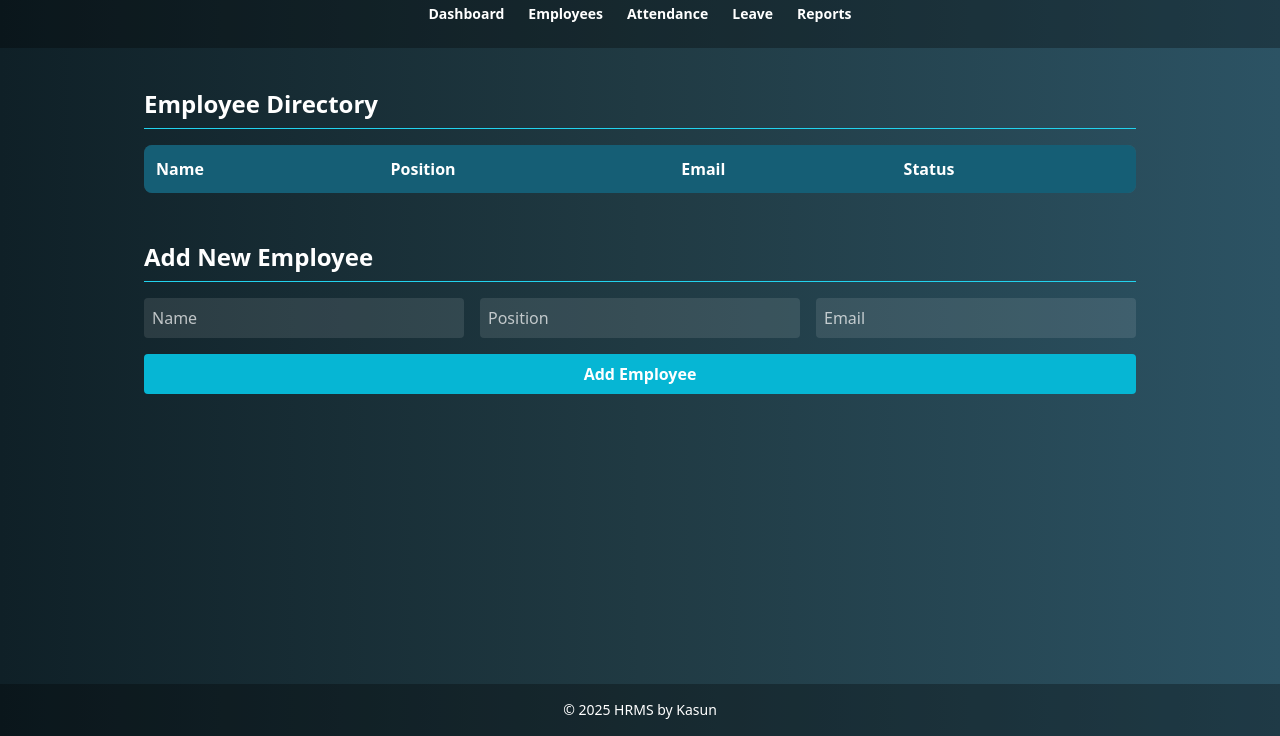
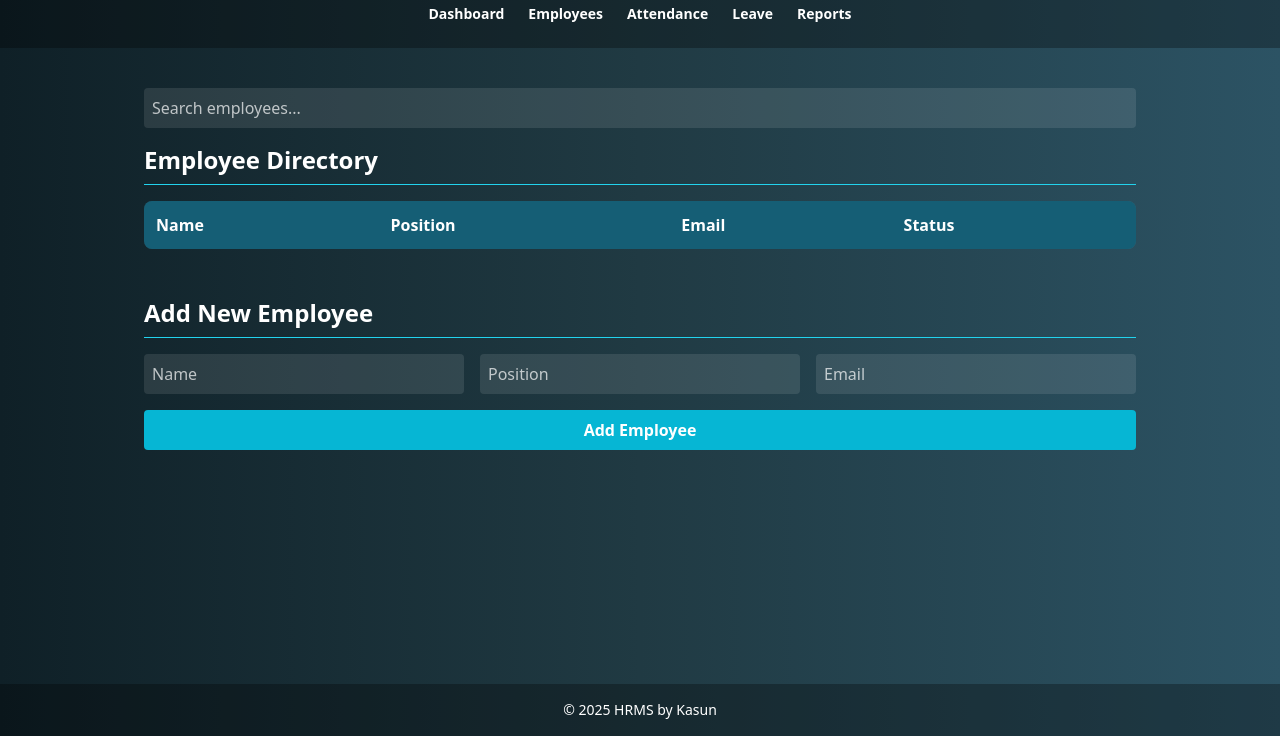
Before and after one commit to KasunBandara921/HR, a plain HTML site: page index.html in a window 1280 px wide. Shown: the part 64-800 px from the top of the page. Drawn offline with nearby package versions, Linux system fonts and the light colour scheme.

Commit message:
Added a input tag which contains a search buton

```diff
--- a/index.html
+++ b/index.html
@@ -25,6 +25,14 @@
 
   <main class="flex-1 px-4 py-10 max-w-5xl mx-auto w-full">
     <section class="mb-12">
+        <div class="mb-4">
+  <input
+    type="text"
+    id="search-input"
+    placeholder="Search employees..."
+    class="w-full p-2 rounded bg-white/10 text-white placeholder-white/70"
+  />
+</div>
       <h2 class="text-2xl font-semibold border-b border-cyan-400 pb-2 mb-4">Employee Directory</h2>
       <div class="overflow-x-auto">
         <table class="w-full text-left bg-white/10 rounded-lg overflow-hidden">
```
